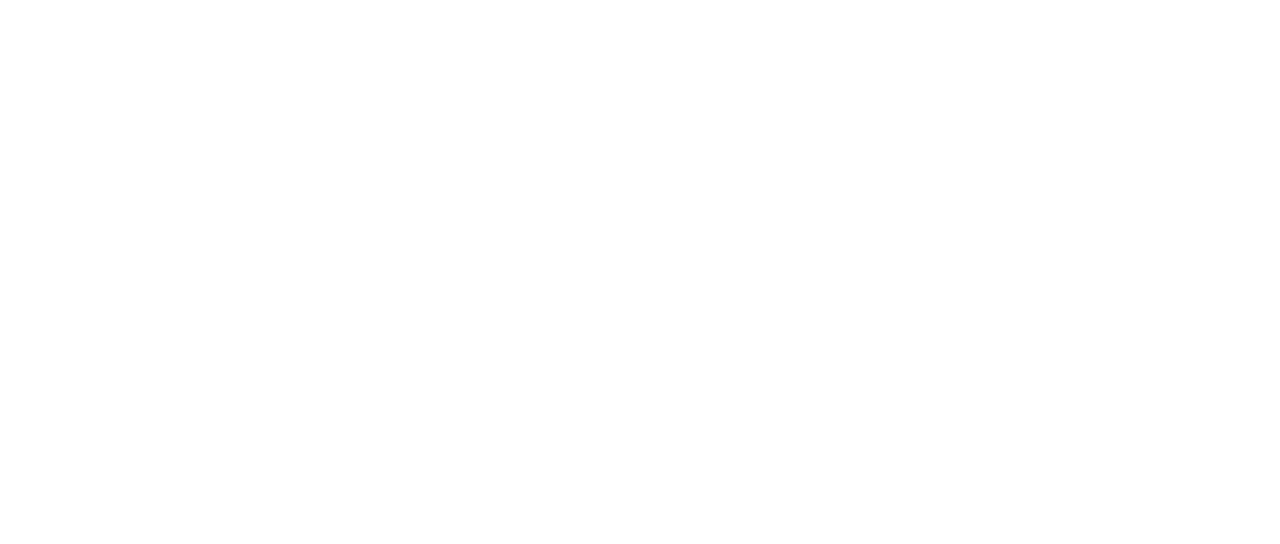
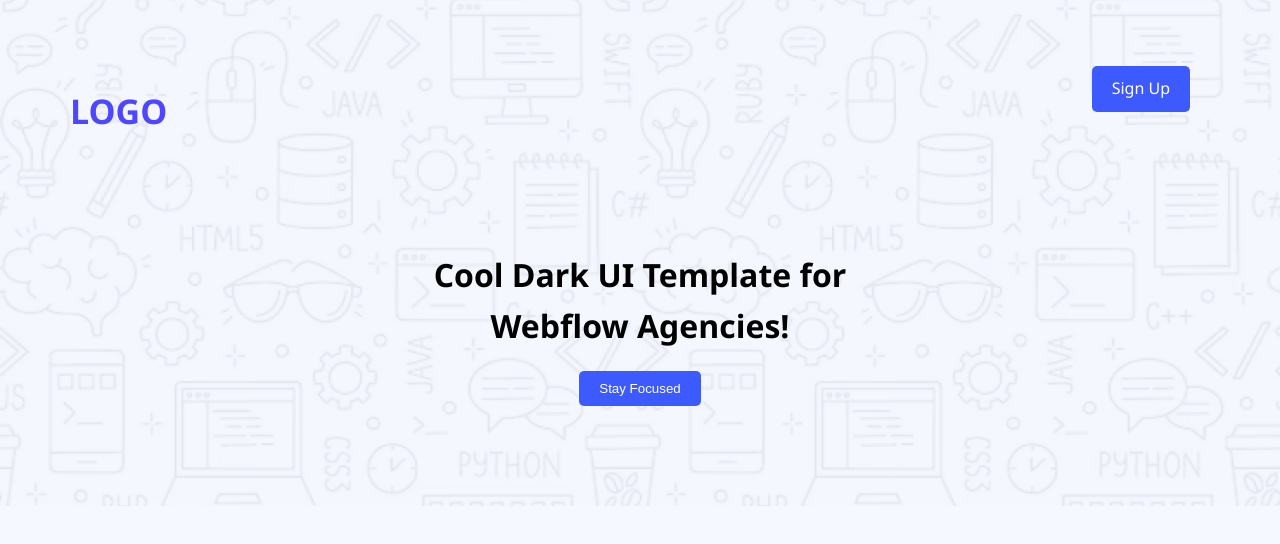
Before and after one commit to Raihan369/webflow-agency-web, a plain HTML site: page index.html in a window 1280 px wide. Drawn offline with Linux system fonts and the light colour scheme; files that its build step writes are made by us from their sources.

Commit message:
banner change

```diff
--- a/index.html
+++ b/index.html
@@ -3,18 +3,24 @@
 <head>
     <meta charset="UTF-8">
     <meta name="viewport" content="width=device-width, initial-scale=1.0">
-    <link rel="stylesheet" href="style.css">
-    <title>Webflow Agencies</title>
+    <link rel="stylesheet" href="styles/style.css">
+    <title>webflow agencies</title>
 </head>
 <body>
-    <header>
-
+    <!-- Hero Section -->
+  <section class="hero">
+    <!-- Navbar -->
+    <header class="navbar">
+      <!-- <div class="logo">LOGO</div> -->
+      <div class="logo">
+        <h3 class="logo">LOGO</h3>
+      </div>
+      <ul class="nav-links">
+      <li><a href="#" class="btn">Sign Up</a></li>
+      </ul>
     </header>
-    <main>
-
-    </main>
-    <footer>
-
-    </footer>
+    <h1>Cool Dark UI Template for<br> Webflow Agencies!</h1>
+    <button class="btn">Stay Focused</button>
+  </section>
 </body>
 </html>
--- a/styles/style.css
+++ b/styles/style.css
@@ -0,0 +1,70 @@
+/* Created by Abdur Rahman  */
+
+body {
+  margin: 0;
+  font-family: 'Segoe UI', sans-serif;
+  color: #000;
+  background: #F5F8FF;
+  /* background: #f5f7ff; */
+  line-height: 1.6;
+}
+
+/* Hero Section  */
+
+a {
+  text-decoration: none;
+}
+
+.btn {
+  background: #3d5afe;
+  color: white;
+  padding: 10px 20px;
+  border: none;
+  display: inline-block;
+  border-radius: 5px;
+}
+.btn:hover {
+  background: #f4d642;
+  color: rgb(0, 0, 0);
+  transform: scale(1.05);
+  transition: all 0.3s ease-in-out;
+  cursor: pointer;
+}
+.navbar {
+  display: flex;
+  justify-content: space-between;
+  padding: 50px 50px;
+  /* background: #fff; */
+  position: sticky;
+  /* top: -20; */
+  /* z-index: 1000; */
+}
+
+.logo {
+  font-weight: bold;
+  color: #4E47FF;
+  font-size: 34px;
+}
+.logo img:hover{
+
+  cursor: pointer;
+  transform: scale(1.05);
+  transition: all 0.3s ease-in-out;
+}
+
+.hero {
+  text-align: center;
+  padding: 0px 20px 100px;
+  background: url('../images/Hero-bg.png') center center/cover no-repeat;
+}
+
+.hero h1 {
+  font-size: 2em;
+  margin-bottom: 20px;
+}
+
+header ul li {
+  list-style: none;
+  display: inline-block;
+  margin-right: 20px;
+}
```
